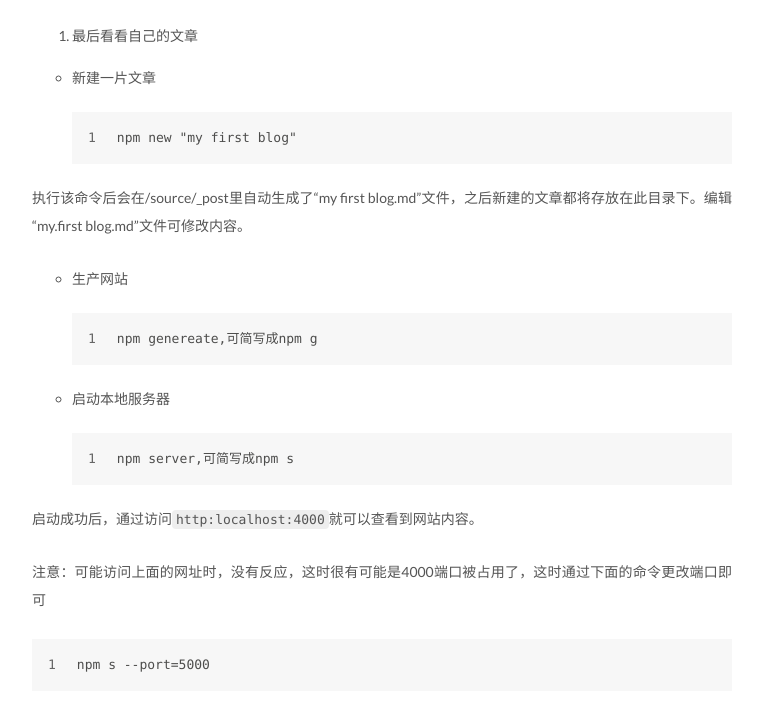
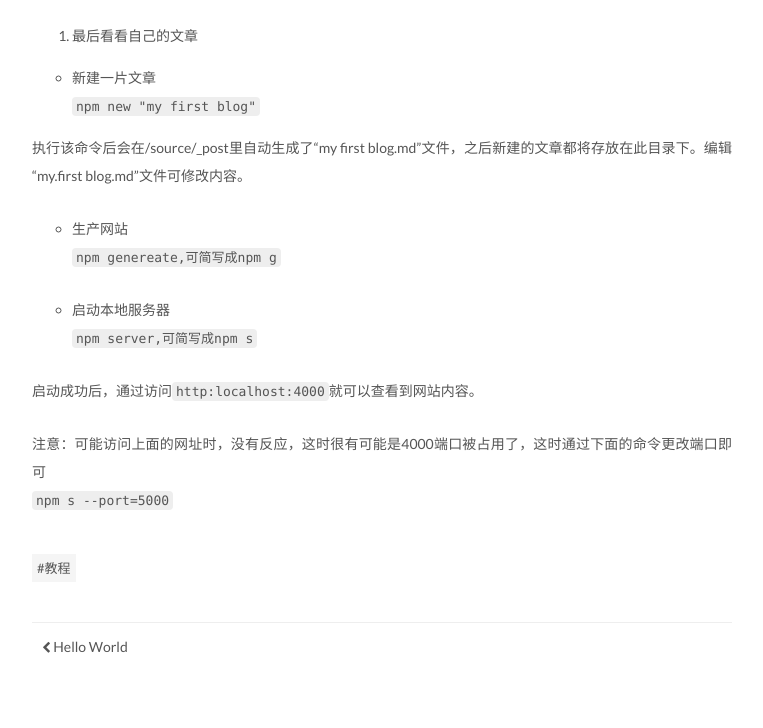
Before and after one commit to niko-w/niko-w.github.io, a plain HTML site: page 2016/12/27/the-first-blog/index.html in a window 1280 px wide. Shown: the part 1136-1864 px from the top of the page, without its empty margins (98-861 px from the left). Drawn offline with Linux system fonts and the light colour scheme; files whose address does not match are found by name.

Commit message:
Site updated: 2016-12-28 12:32:18

```diff
--- a/2016/12/27/the-first-blog/index.html
+++ b/2016/12/27/the-first-blog/index.html
@@ -94,7 +94,7 @@ http://oyjt.github.io/2016/01/16/hexo%E5%8D%9A%E5%AE%A2%E6%9B%B4%E6%8D%A2%E4%B8%
 <meta property="og:description" content="参考文章：
 http://carryguan.me/2016/07/02/hexo-gihubpages-%E6%90%AD%E5%BB%BA%E5%8D%9A%E5%AE%A2/#more
 http://oyjt.github.io/2016/01/16/hexo%E5%8D%9A%E5%AE%A2%E6%9B%B4%E6%8D%A2%E4%B8%BB%E9%A2%98/?utm_source">
-<meta property="og:updated_time" content="2016-12-28T03:53:07.605Z">
+<meta property="og:updated_time" content="2016-12-28T04:31:40.592Z">
 <meta name="twitter:card" content="summary">
 <meta name="twitter:title" content="我的博客搭建过程——Hexo+GithubPage">
 <meta name="twitter:description" content="参考文章：
@@ -296,20 +296,17 @@ http://oyjt.github.io/2016/01/16/hexo%E5%8D%9A%E5%AE%A2%E6%9B%B4%E6%8D%A2%E4%B8%
 <li>最后看看自己的文章</li>
 </ol>
 <ul>
-<li>新建一片文章<figure class="highlight plain"><table><tr><td class="gutter"><pre><div class="line">1</div></pre></td><td class="code"><pre><div class="line">npm new &quot;my first blog&quot;</div></pre></td></tr></table></figure>
-</li>
+<li>新建一片文章<br><code>npm new &quot;my first blog&quot;</code></li>
 </ul>
 <p>执行该命令后会在/source/_post里自动生成了“my first blog.md”文件，之后新建的文章都将存放在此目录下。编辑“my.first blog.md”文件可修改内容。</p>
 <ul>
-<li>生产网站  <figure class="highlight plain"><table><tr><td class="gutter"><pre><div class="line">1</div></pre></td><td class="code"><pre><div class="line">npm genereate,可简写成npm g</div></pre></td></tr></table></figure>
+<li><p>生产网站<br>  <code>npm genereate,可简写成npm g</code></p>
 </li>
-</ul>
-<ul>
-<li>启动本地服务器  <figure class="highlight plain"><table><tr><td class="gutter"><pre><div class="line">1</div></pre></td><td class="code"><pre><div class="line">npm server,可简写成npm s</div></pre></td></tr></table></figure>
+<li><p>启动本地服务器<br>  <code>npm server,可简写成npm s</code></p>
 </li>
 </ul>
 <p>启动成功后，通过访问<code>http:localhost:4000</code>就可以查看到网站内容。</p>
-<p>注意：可能访问上面的网址时，没有反应，这时很有可能是4000端口被占用了，这时通过下面的命令更改端口即可<br><figure class="highlight plain"><table><tr><td class="gutter"><pre><div class="line">1</div></pre></td><td class="code"><pre><div class="line">npm s --port=5000</div></pre></td></tr></table></figure></p>
+<p>注意：可能访问上面的网址时，没有反应，这时很有可能是4000端口被占用了，这时通过下面的命令更改端口即可<br><code>npm s --port=5000</code></p>
 <a id="more"></a>
 
 
--- a/css/main.css
+++ b/css/main.css
@@ -1548,7 +1548,7 @@ pre .javascript .function {
   width: 4px;
   height: 4px;
   border-radius: 50%;
-  background: #e217ff;
+  background: #621841;
 }
 .links-of-blogroll {
   font-size: 13px;
```
Also changed, not shown: index.html (+4 -7 lines).
